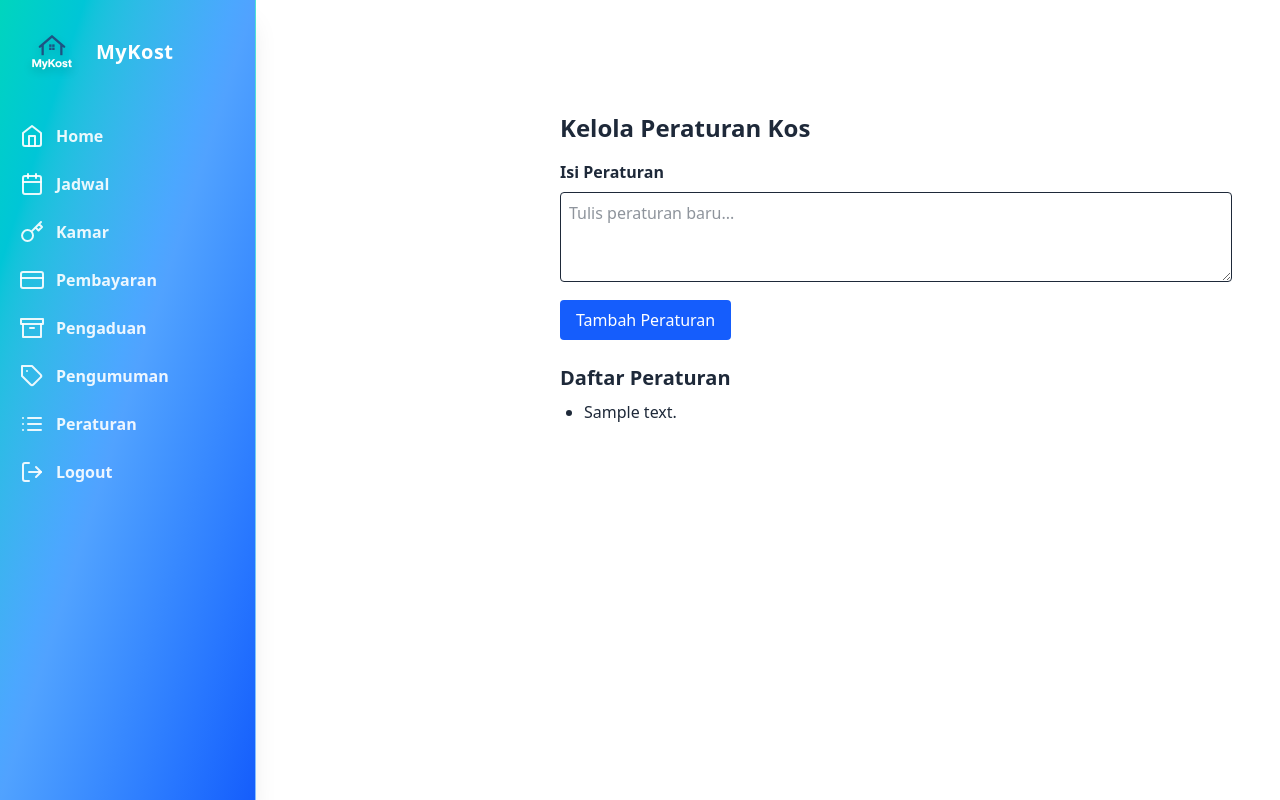
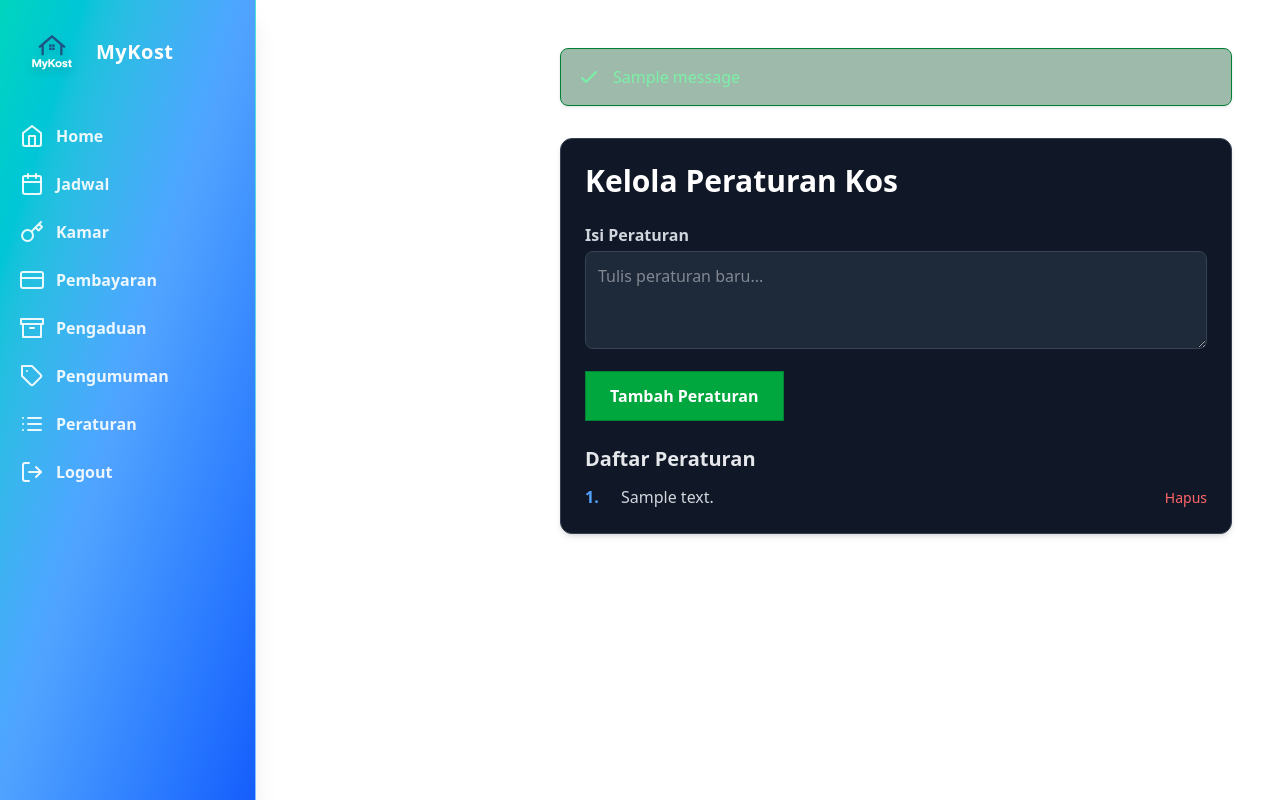
Before and after one commit to kampusriset/23g_flask_kelola_kos, a Flask app: page /admin/peraturan in a window 1280 px wide. Run offline with Flask 3, Linux system fonts and the light colour scheme; a user stored in the database is signed in; data comes from the database, SQL or seed files in the repository; tables that the repository leaves empty hold one stand-in row (values such as "Sample post"); one stand-in notice (Sample message) is shown; style sheets or scripts are compiled from the project's sources; parts of the project's set-up code (start-up, migrations or seed data) failed here and were passed over.

Commit message:
penambahan button delete pada menu peraturan.html

```diff
--- a/app/admin/routes.py
+++ b/app/admin/routes.py
@@ -1,4 +1,4 @@
-from flask import render_template, request, redirect, url_for, flash
+from flask import app, render_template, request, redirect, url_for, flash
 from flask_login import login_required, current_user
 from werkzeug.security import generate_password_hash
 from app import db
@@ -50,3 +50,12 @@ def peraturan():
 
     semua_peraturan = Peraturan.query.all()
     return render_template('peraturan.html', semua_peraturan=semua_peraturan)
+
+@admin_bp.route('/hapus_peraturan/<int:id>', methods=['POST'])
+@login_required
+def hapus_peraturan(id):
+    peraturan = Peraturan.query.get_or_404(id)
+    db.session.delete(peraturan)
+    db.session.commit()
+    flash('Peraturan berhasil dihapus.', 'success')
+    return redirect(url_for('admin.peraturan'))
--- a/app/admin/templates/peraturan.html
+++ b/app/admin/templates/peraturan.html
@@ -1,42 +1,81 @@
 {% extends 'dashboard.html' %}
 
 {% block content %}
-<div class="p-6">
+<div class="max-w-3xl mx-auto p-6 space-y-8 text-gray-200">
 
   <!-- ✅ Flash Message -->
   {% with messages = get_flashed_messages(with_categories=true) %}
     {% if messages %}
-      <div class="mb-4">
+      <div class="space-y-2">
         {% for category, message in messages %}
-          <div class="p-3 rounded text-white bg-{{ 'green-600' if category == 'success' else 'red-600' }}">
-            {{ message }}
+          <div class="flex items-center gap-3 p-4 rounded-lg border shadow-sm
+                      {% if category == 'success' %}
+                        bg-green-900/40 text-green-300 border-green-700
+                      {% elif category == 'danger' %}
+                        bg-red-900/40 text-red-300 border-red-700
+                      {% else %}
+                        bg-gray-800 text-gray-300 border-gray-700
+                      {% endif %}">
+            <svg class="w-6 h-6" fill="none" stroke="currentColor" viewBox="0 0 24 24">
+              <path stroke-linecap="round" stroke-linejoin="round" stroke-width="2"
+                    d="M5 13l4 4L19 7" />
+            </svg>
+            <span class="font-medium">{{ message }}</span>
           </div>
         {% endfor %}
       </div>
     {% endif %}
   {% endwith %}
 
-  <h1 class="text-2xl font-bold mb-4">Kelola Peraturan Kos</h1>
+  <!-- ✅ Card Utama -->
+  <div class="bg-gray-900 p-6 rounded-xl shadow-md border border-gray-700 space-y-6">
 
-  <!-- Form Tambah Peraturan -->
-  <form method="POST" class="mb-6">
-      <label for="isi" class="block font-semibold mb-2">Isi Peraturan</label>
-      <textarea name="isi" id="isi" rows="3" class="w-full border rounded p-2" placeholder="Tulis peraturan baru..."></textarea>
+    <h1 class="text-3xl font-bold text-white">Kelola Peraturan Kos</h1>
 
-      <button type="submit" class="mt-3 bg-blue-600 text-white px-4 py-2 rounded">
+    <!-- ✅ Form Tambah Peraturan -->
+    <form method="POST" class="space-y-4">
+      <div>
+        <label for="isi" class="block font-semibold mb-1 text-gray-300">Isi Peraturan</label>
+        <textarea name="isi" id="isi" rows="3"
+                  class="w-full border border-gray-700 bg-gray-800 text-gray-200 rounded-lg p-3
+                         focus:outline-none focus:ring-2 focus:ring-blue-500 transition"
+                  placeholder="Tulis peraturan baru..."></textarea>
+      </div>
+
+      <button type="submit"
+        class="bg-green-600 hover:bg-green-700 text-white px-6 py-3 font-semibold border border-green-700">
         Tambah Peraturan
       </button>
     </form>
 
-  <!-- Daftar Peraturan -->
-  <h2 class="text-xl font-bold mb-2">Daftar Peraturan</h2>
+    <!-- ✅ Daftar Peraturan -->
+    <div class="space-y-3">
+      <h2 class="text-xl font-semibold text-gray-200">Daftar Peraturan</h2>
 
-  <ul class="list-disc pl-6 space-y-2">
+      <ul class="space-y-2 text-gray-300">
         {% for p in semua_peraturan %}
-          <li>{{ p.isi }}</li>
+          <li class="flex items-center justify-between hover:text-white transition">
+
+            <div class="flex items-start gap-3">
+              <span class="text-blue-400 font-semibold w-6">{{ loop.index }}.</span>
+              <span>{{ p.isi }}</span>
+            </div>
+
+            <form method="POST" action="{{ url_for('admin.hapus_peraturan', id=p.id) }}">
+              <button class="text-red-400 hover:text-red-300 text-sm">
+                Hapus
+              </button>
+            </form>
+
+          </li>
         {% else %}
-          <li class="text-gray-500">Belum ada peraturan.</li>
+          <li class="text-gray-500 italic">Belum ada peraturan.</li>
         {% endfor %}
       </ul>
+
+    </div>
+
+  </div>
+
 </div>
 {% endblock %}
```
Lines whose indentation alone changed are shown as unchanged.
